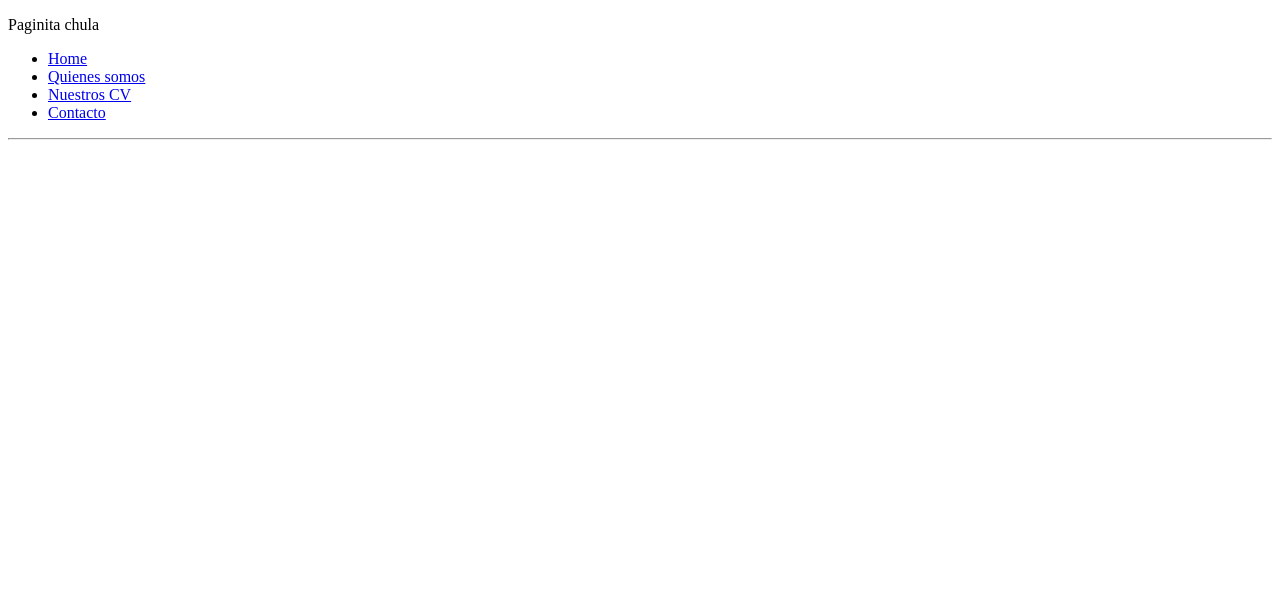
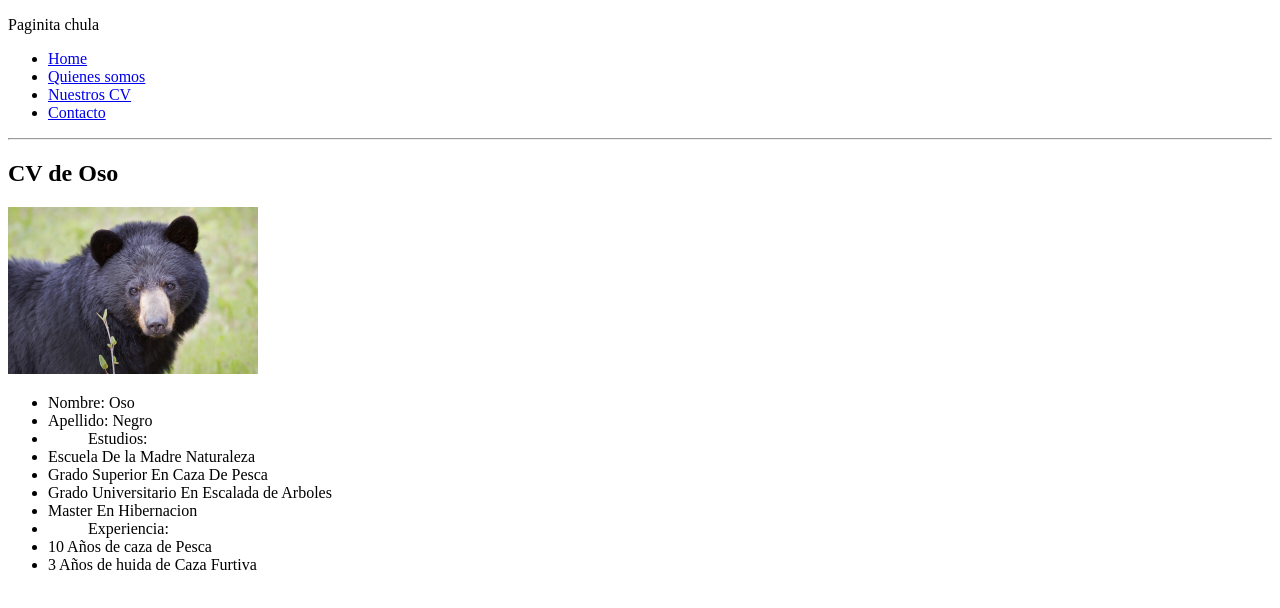
Before and after one commit to Jimenaaaaaa/202301-W1CH2-Jimena-y-Ryan, a website: page cv.html in a window 1280 px wide. Drawn offline with Linux system fonts and the light colour scheme.

Commit message:
Added cv of Oso

```diff
--- a/cv.html
+++ b/cv.html
@@ -20,7 +20,26 @@
     <hr>
   </header>
 
-
+  <h2>CV de Oso</h2>
+  <img src="oso perfil.jpg" width="250" height="167" alt="PFP OSO">
+  <ul>
+    <li>Nombre: Oso</li>
+    <li>Apellido: Negro</li>
+    <li>
+      <ul>
+        Estudios:
+      </ul>
+    <li>Escuela De la Madre Naturaleza</li>
+    <li>Grado Superior En Caza De Pesca</li>
+    <li>Grado Universitario En Escalada de Arboles</li>
+    <li>Master En Hibernacion</li>
+    </li>
+    <li>
+      <ul>Experiencia:</ul>
+    <li>10 Años de caza de Pesca</li>
+    <li>3 Años de huida de Caza Furtiva</li>
+    </li>
+  </ul>
 
 
 </body>
```
